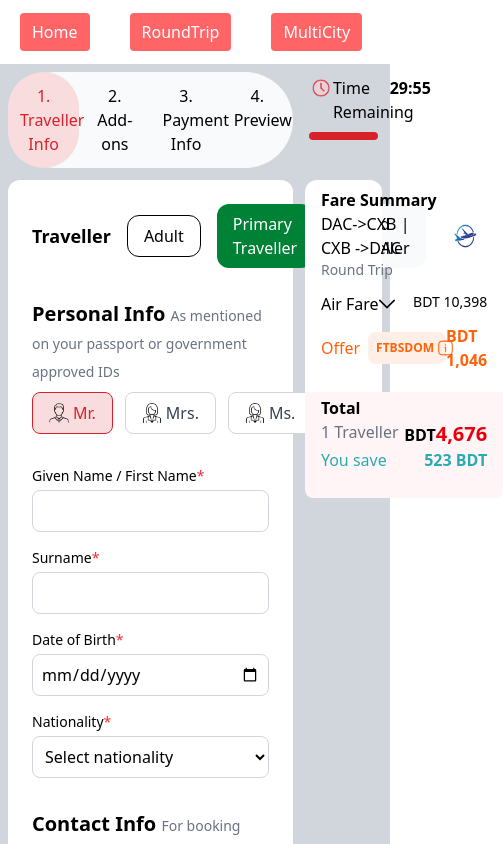
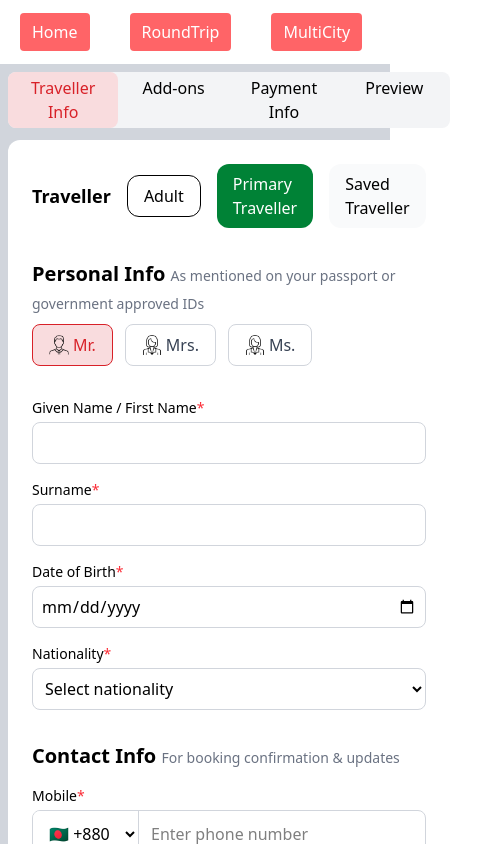
Before and after one commit to adnan-borshon/First-trip, a Vue app: page /TravelerInfo in a window 390 px wide. Shown: the top 844 px of the page, 503 px wide, since content can reach past the window. Built offline with nearby package versions, Linux system fonts and the light colour scheme.

Commit message:
responsiveness added not perfect

```diff
--- a/src/Components/TravellerInfo.vue
+++ b/src/Components/TravellerInfo.vue
@@ -1,38 +1,38 @@
-<template>
-    <div class="container bg-gray-300 flex flex-col justify-center items-center">
+<template >
+    <div class="container bg-gray-300 md:flex justify-center items-center p-2">
 
-        <div class="grid grid-cols-13 grid-rows-[auto_auto] gap-3 p-2">
+        <div class="grid  lg:grid-cols-14 grid-rows-[auto_auto] gap-3 md:p-2">
 
          <!-- Tabs -->
-      <div class="col-span-10 row-span-1 grid grid-cols-4 rounded-full bg-gray-50">
+      <div class=" col-span-7 md:col-span-10  row-span-1 grid grid-cols-4 rounded-lg md:rounded-full bg-gray-100">
         <!-- 1. Traveller Info always enabled -->
         <label
-          class="text-center p-3 rounded-full cursor-pointer"
+          class="text-center px-2 py-1 md:p-4 rounded-lg md:rounded-full cursor-pointer"
           :class="Status==='TravelerInfo'
             ? 'bg-[#f9dcde] text-[#d82128] border-[#d82128]'
             : ''"
           @click="tryTab('TravelerInfo')"
         >
-          1. Traveller Info
+          Traveller Info
         </label>
 
         <!-- 2. Add-ons only after Traveller Info -->
         <label
           :class="[
-            'text-center p-3 rounded-full',
+            'text-center px-2 py-1 md:p-4 rounded-lg md:rounded-full',
             Status==='AddOns'
               ? 'bg-[#f9dcde] text-[#d82128] border-[#d82128] cursor-pointer'
               : ''
           ]"
           @click="tryTab('AddOns')"
         >
-          2. Add-ons
+          Add-ons
         </label>
 
         <!-- 3. Payment Info only after Add-ons -->
         <label
           :class="[
-            'text-center p-3 rounded-full',
+            'text-center  px-2 py-1 md:p-4 rounded-lg md:rounded-full',
             Status==='Payment'
               ? 'bg-[#f9dcde] text-[#d82128] border-[#d82128] cursor-pointer'
               : Status==='AddOns'
@@ -41,13 +41,13 @@
           ]"
           @click="tryTab('Payment')"
         >
-          3. Payment Info
+          Payment Info
         </label>
 
         <!-- 4. Preview only after Payment Info -->
         <label
           :class="[
-            'text-center p-3 rounded-full',
+            'text-center px-2 py-1 md:p-4 rounded-lg md:rounded-full',
             Status==='preview'
               ? 'bg-[#f9dcde] text-[#d82128] border-[#d82128] cursor-pointer'
               : Status==='Payment'
@@ -56,12 +56,12 @@
           ]"
           @click="tryTab('preview')"
         >
-          4. Preview
+          Preview
         </label>
       </div>
 
         <!-- time bar -->
-    <div class=" col-span-3 row-span-1">
+    <div class="hidden lg:block col-span-4 row-span-1">
           <div class=" p-1 space-y-2">
       <div class="flex justify-between">
         <div class="flex">
@@ -83,24 +83,24 @@
 
     <div
     v-if="Status === 'TravelerInfo'"
-    class="p-6 col-span-10   bg-white rounded-xl">
+    class="p-6 col-span-7 md:col-span-10   bg-white rounded-xl">
 <ContactInfo/>
 
 </div>
    <div
    v-else-if="Status==='AddOns'"
-   class=" col-span-10  rounded-xl">
+   class="col-span-7 md:col-span-10  rounded-xl">
 <AddOns/>
 
 </div>
-    <div class=" col-span-3 row-span-3 sticky ">
+    <div class="col-span-7 md:col-span-4 row-span-3  md:sticky md:top-4 self-start">
 
         <FareSummary/>
     </div>
-    <div class="col-span-10 row-start-3 flex justify-end py-2 px-3">
+    <div class=" col-span-7 md:col-span-10 md:row-start-3 flex justify-center md:justify-end py-2 px-3">
         <button
           @click="saveAndContinue"
-          class="bg-[#d82128] text-white font-semibold px-6 py-2 rounded-full hover:opacity-80 transition-opacity duration-200"
+          class="bg-[#d82128] w-max text-white font-semibold px-6 py-2 rounded-full hover:opacity-80 transition-opacity duration-200"
         >
           Save & Continue
         </button>
```
